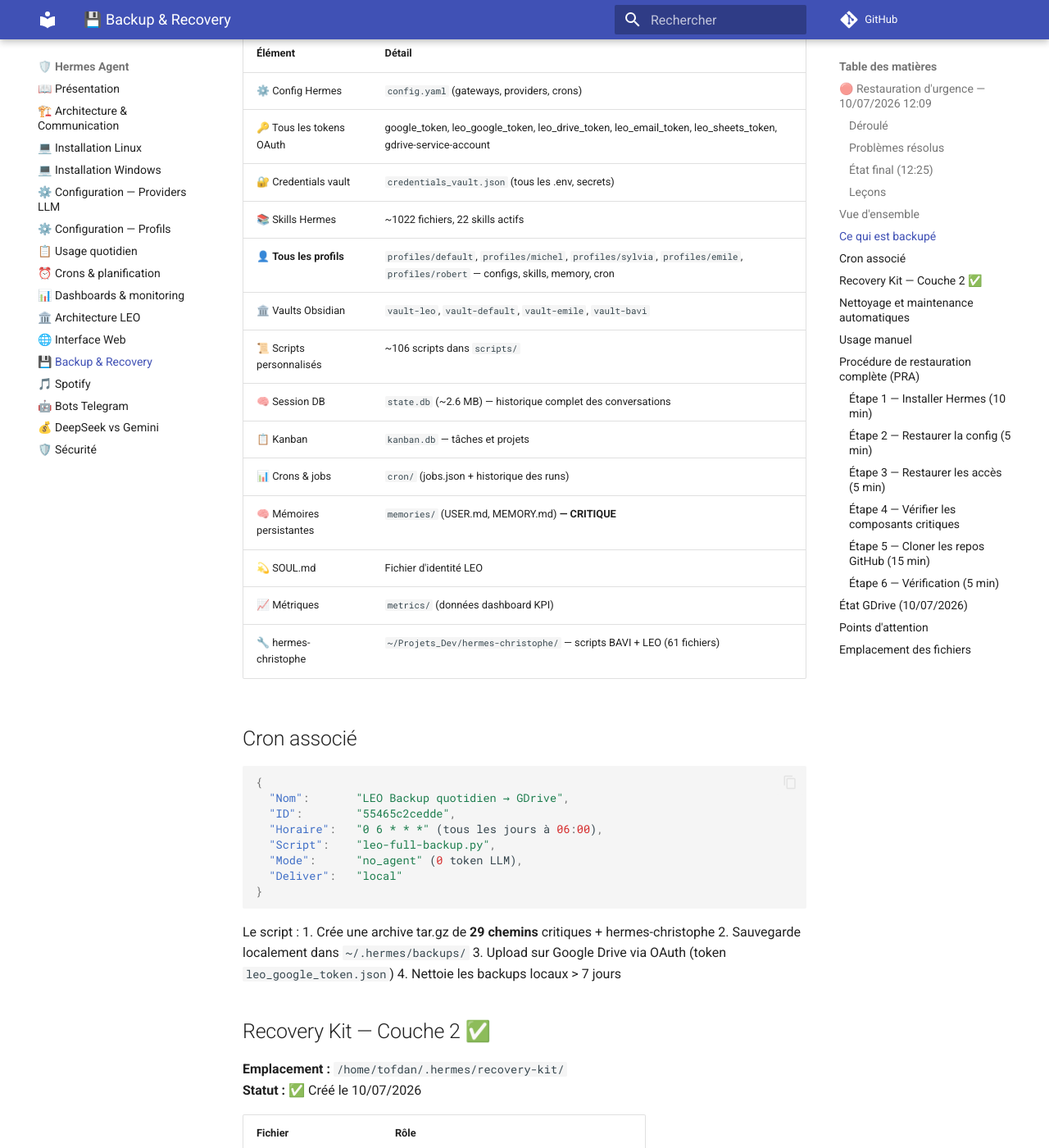
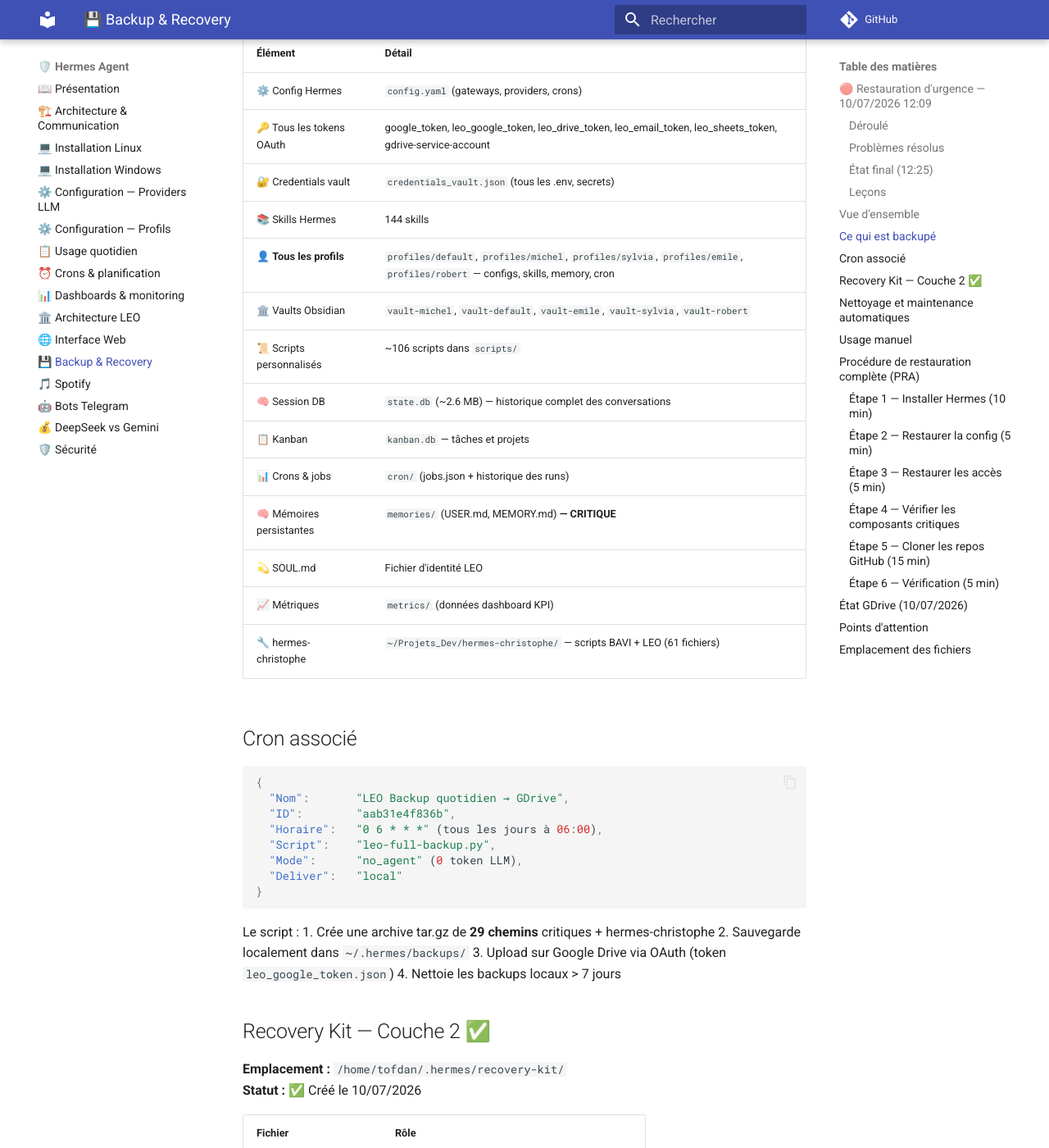
Before and after one commit to christophedanhier-hash/hermes-wiki, an MkDocs documentation site: the page built from docs/hermes/utilisation/backup-recovery.md, in a window 1280 px wide and 1400 px high, scrolled down 2268 px. Shown: the whole window at 82% size. Built offline with MkDocs 1.6.1 and Material for MkDocs 9.7.7, drawn with Linux system fonts in a browser that asks for light colours; comment, search, counter and statistics services are not loaded; some of the changed text lies outside the part shown.

Commit message:
fix(backup-recovery): vaults, skills, cron ID, répétition

````diff
--- a/docs/hermes/utilisation/backup-recovery.md
+++ b/docs/hermes/utilisation/backup-recovery.md
@@ -29,7 +29,7 @@ Le conteneur Docker LEO a été perdu. Restauration complète depuis le fichier
 | Service | Statut | Modèle |
 |---------|--------|--------|
 | **Léo** (default, toi ici) | ✅ Gateway actif | DeepSeek Flash |
-| **Léo Copilote** (infra) | ✅ Gateway actif + 46 crons (tous actifs) (tous actifs) | DeepSeek Pro |
+| **Léo Copilote** (infra) | ✅ Gateway actif + 46 crons (tous actifs) | DeepSeek Pro |
 | **BAVI LEO Voyages** (Sylvia) | ✅ Gateway actif | DeepSeek Flash |
 | **Émile** (pédagogique) | ✅ Gateway actif | DeepSeek Flash |
 | **n8n**  | ❌ Retiré (13/07/2026) | — |
@@ -59,9 +59,9 @@ Le backup est **automatique et sans LLM** (mode `no_agent` = 0 token consommé).
 | ⚙️ Config Hermes | `config.yaml` (gateways, providers, crons) |
 | 🔑 Tous les tokens OAuth | google_token, leo_google_token, leo_drive_token, leo_email_token, leo_sheets_token, gdrive-service-account |
 | 🔐 Credentials vault | `credentials_vault.json` (tous les .env, secrets) |
-| 📚 Skills Hermes | ~1022 fichiers, 22 skills actifs |
+| 📚 Skills Hermes | 144 skills |
 | 👤 **Tous les profils** | `profiles/default`, `profiles/michel`, `profiles/sylvia`, `profiles/emile`, `profiles/robert` — configs, skills, memory, cron |
-| 🏛️ Vaults Obsidian | `vault-leo`, `vault-default`, `vault-emile`, `vault-bavi` |
+| 🏛️ Vaults Obsidian | `vault-michel`, `vault-default`, `vault-emile`, `vault-sylvia`, `vault-robert` |
 | 📜 Scripts personnalisés | ~106 scripts dans `scripts/` |
 | 🧠 Session DB | `state.db` (~2.6 MB) — historique complet des conversations |
 | 📋 Kanban | `kanban.db` — tâches et projets |
@@ -76,7 +76,7 @@ Le backup est **automatique et sans LLM** (mode `no_agent` = 0 token consommé).
 ```json
 {
   "Nom":       "LEO Backup quotidien → GDrive",
-  "ID":        "55465c2cedde",
+  "ID":        "aab31e4f836b",
   "Horaire":   "0 6 * * *" (tous les jours à 06:00),
   "Script":    "leo-full-backup.py",
   "Mode":      "no_agent" (0 token LLM),
@@ -183,7 +183,7 @@ gh auth login --with-token < ~/.hermes/leo_token.json
 
 ```bash
 ls ~/.hermes/profiles/       # Doit montrer: default michel sylvia emile robert
-ls ~/.hermes/vault-*/        # Doit montrer: vault-leo vault-default vault-emile vault-bavi
+ls ~/.hermes/vault-*/        # Doit montrer: vault-michel vault-default vault-emile vault-sylvia vault-robert
 ls ~/.hermes/memories/       # Doit montrer: MEMORY.md USER.md ← CRITIQUE
 ls ~/.hermes/state.db        # Sessions DB
 ```
````
Also changed, not shown: other parts of docs/hermes/utilisation/backup-recovery.md (+1 -1 lines).
